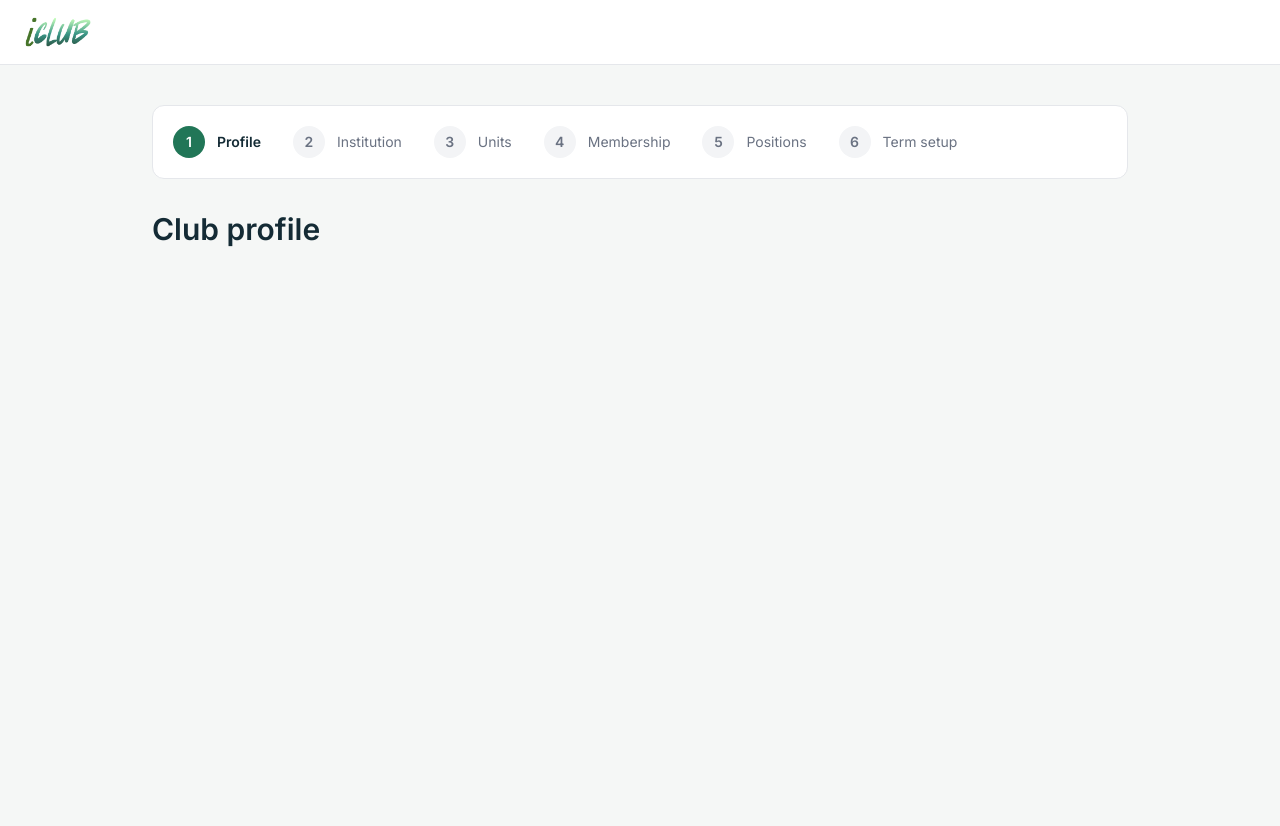
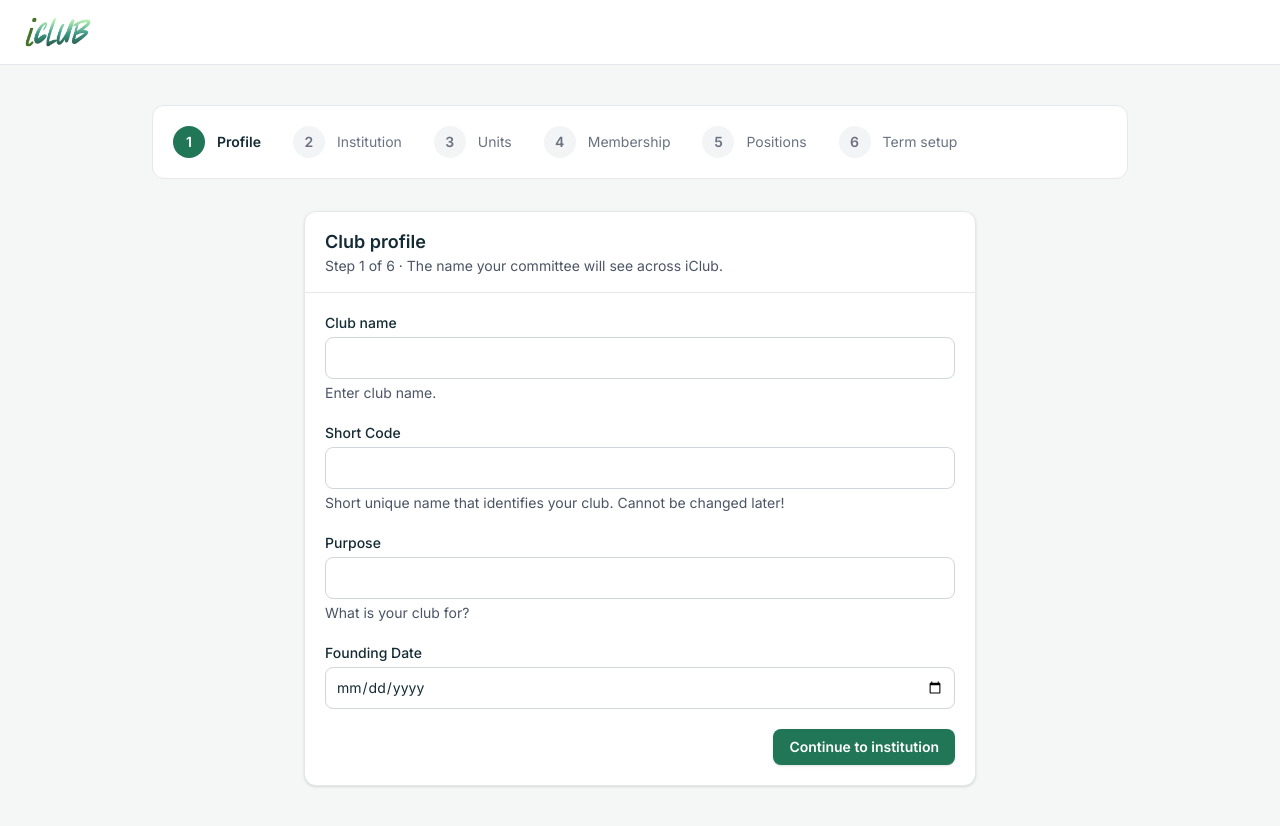
Before and after one commit to josephmabruk/Iclub-management-system, a Next.js app in the folder next-app/: page /setup/profile in a window 1280 px wide. Before the commit the page ends 800 px from the top, so only its background shows below. Built offline with nearby package versions, Linux system fonts and the light colour scheme; no server answers.

Commit message:
feat: setup profile step and create-club mutation

```diff
--- /dev/null
+++ b/next-app/src/app/(setup)/setup/institution/page.tsx
@@ -0,0 +1,5 @@
+const InstitutionStepPage = () => {
+  return <h1 className="text-3xl font-semibold">Institution</h1>;
+};
+
+export default InstitutionStepPage;
--- /dev/null
+++ b/next-app/src/app/(setup)/setup/profile/_components/ProfileForm.tsx
@@ -0,0 +1,85 @@
+"use client";
+
+import { useRouter } from "next/navigation";
+import Button from "@/components/ui/Button";
+import Input from "@/components/ui/Input";
+import { SETUP_STEPS } from "@/constants";
+import { getErrorMessage } from "@/lib/utils";
+import { useCreateClubMutation } from "@/store/api/clubApi";
+
+const ProfileForm = () => {
+  /**VARIABLES */
+  const router = useRouter();
+  const [createClub, { isLoading, error }] = useCreateClubMutation();
+
+  /**FUNCTIONS */
+  const handleSubmit = async (event: React.FormEvent<HTMLFormElement>) => {
+    event.preventDefault();
+    const form = new FormData(event.currentTarget);
+
+    const result = await createClub({
+      name: String(form.get("name")),
+      shortCode: String(form.get("shortCode")),
+      purpose: String(form.get("purpose")),
+      foundingDate: String(form.get("foundingDate")),
+      // TODO: shortCode, purpose and foundingDate, same pattern as name
+    });
+
+    if (!result.error) router.push(SETUP_STEPS[1].href);
+  };
+
+  /**COMPONENT */
+  //This is the profile form for the first step of forming the club.
+  return (
+    <form onSubmit={handleSubmit} className="flex flex-col gap-5">
+      <Input
+        id="club-name"
+        name="name"
+        label="Club name"
+        hint="Enter club name."
+        required
+      />
+      {/* TODO: short code field */}
+      <Input
+        id="club-shortcode"
+        name="shortCode"
+        label="Short Code"
+        hint="Short unique name that identifies your club. Cannot be changed later!"
+        required
+      />
+      {/* TODO: purpose field */}
+      <Input
+        id="club-purpose"
+        name="purpose"
+        label="Purpose"
+        hint="What is your club for?"
+        required
+      />
+
+      {/* TODO: founding date field */}
+      <Input
+        id="foundingDate"
+        name="foundingDate"
+        label="Founding Date"
+        hint=""
+        type="date"
+        max={new Date().toISOString().split("T")[0]}
+        required
+      />
+
+      {error && (
+        <p role="alert" className="text-sm text-red-600">
+          {getErrorMessage(error)}
+        </p>
+      )}
+
+      <div className="flex justify-end">
+        <Button type="submit" loading={isLoading}>
+          Continue to institution
+        </Button>
+      </div>
+    </form>
+  );
+};
+
+export default ProfileForm;
--- a/next-app/src/app/(setup)/setup/profile/page.tsx
+++ b/next-app/src/app/(setup)/setup/profile/page.tsx
@@ -1,5 +1,25 @@
+import type { Metadata } from "next";
+import Card from "@/components/ui/Card";
+import ProfileForm from "./_components/ProfileForm";
+
+export const metadata: Metadata = { title: "Club profile" };
+
 const ProfileStepPage = () => {
-  return <h1 className="text-3xl font-semibold">Club profile</h1>;
+  return (
+    <Card
+      className="mx-auto max-w-2xl"
+      header={
+        <div>
+          <h1 className="text-lg font-semibold">Club profile</h1>
+          <p className="muted text-sm">
+            Step 1 of 6 · The name your committee will see across iClub.
+          </p>
+        </div>
+      }
+    >
+      <ProfileForm />
+    </Card>
+  );
 };
 
 export default ProfileStepPage;
--- a/next-app/src/app/api/_mock/db.ts
+++ b/next-app/src/app/api/_mock/db.ts
@@ -91,6 +91,9 @@ export const getSessionUser = async () => {
 
 export const getSessionRecord = async () => {
   const userId = (await cookies()).get(SESSION_COOKIE)?.value;
+
+  //Returns stored user not the public copy of the user. This is useful for when you want to modify the user object in the db.
+
   return db.users.find((storedUser) => storedUser.id === userId);
 };
 
```
